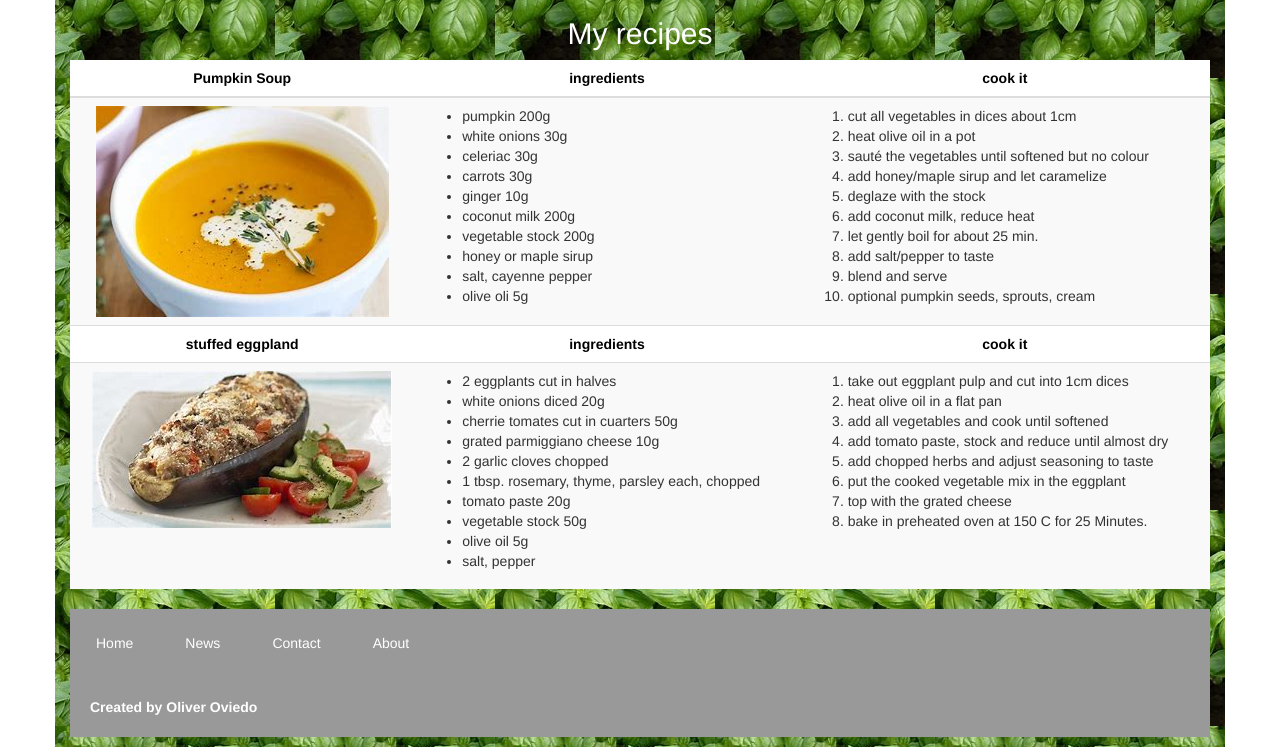
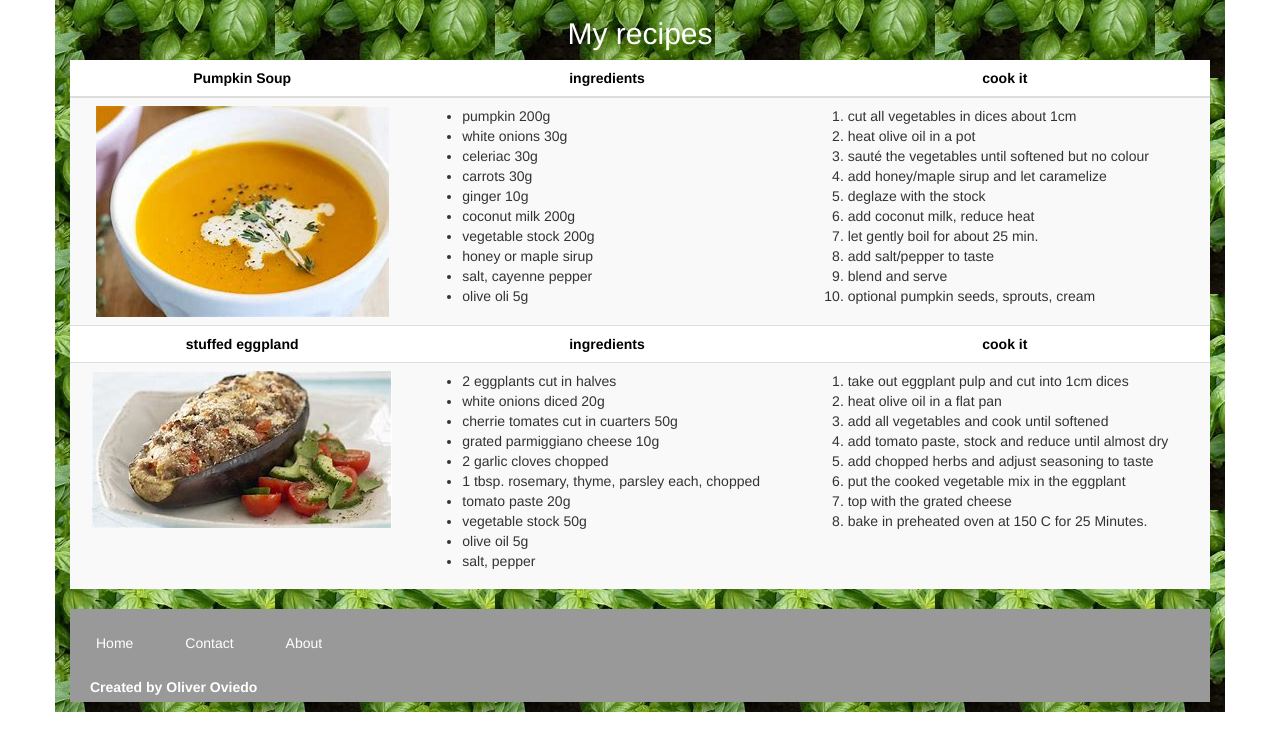
Before and after one commit to Oli77777/Calorie_Tracker, a plain HTML site: page index.html in a window 1280 px wide. Shown: the part 1002-1749 px from the top of the page. After the commit the page ends 1714 px from the top, so only its background shows below. Drawn offline with nearby package versions, Linux system fonts and the light colour scheme.

Commit message:
added changes to css

```diff
--- a/index.html
+++ b/index.html
@@ -14,7 +14,6 @@
     <ul class="navbar">
       <li class="nav"><a class="active" href="#home"><img class="navimg" src="https://images-na.ssl-images-amazon.com/images/I/61s2HLYntQL._SL210_QL95_BG0,0,0,0_FMpng_.png" alt="Tracker img."></a></li>
       <li class="nav"><a href="#home">Home</a></li>
-      <li class="nav"><a href="#news">News</a></li>
       <li class="nav"><a href="#contact">Contact</a></li>
       <li class="nav"><a href="#about">About</a></li>
     </ul>
@@ -136,7 +135,6 @@
       <div class="footer">
       <ul class="footbar">
         <li class="foot"><a href="#home">Home</a></li>
-        <li class="foot"><a href="#news">News</a></li>
         <li class="foot"><a href="#contact">Contact</a></li>
         <li class="foot"><a href="#about">About</a></li>
       </ul>
--- a/style.css
+++ b/style.css
@@ -76,8 +76,12 @@ li a:hover {
   overflow: hidden;
   background-color: #999999;
 }
-p {padding: 20px;
-    color: white;}
+p {
+
+  color: white;
+  padding-left: 20px;
+  padding-bottom: 5px;
+}
 
 th {
   text-align: center;
```
